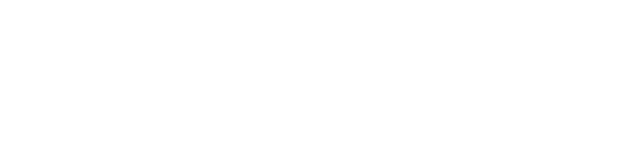
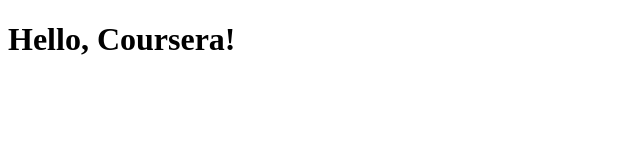
Before and after one commit to sabrewingllc/coursera-test, a plain HTML site: page site/index.html in a window 1280 px wide. Shown: the whole page, without its empty margins (0-640 px from the left). Drawn offline with Linux system fonts and the light colour scheme.

Commit message:
fix copypasta

```diff
--- a/site/index.html
+++ b/site/index.html
@@ -4,7 +4,7 @@
 	<title>Hello, Coursera!</title>
 </head>
 <body>
-	<title>Hello, Coursera!</title>
-<h1></h1>
+
+<h1>Hello, Coursera!</h1>
 </body>
 </html>
```
